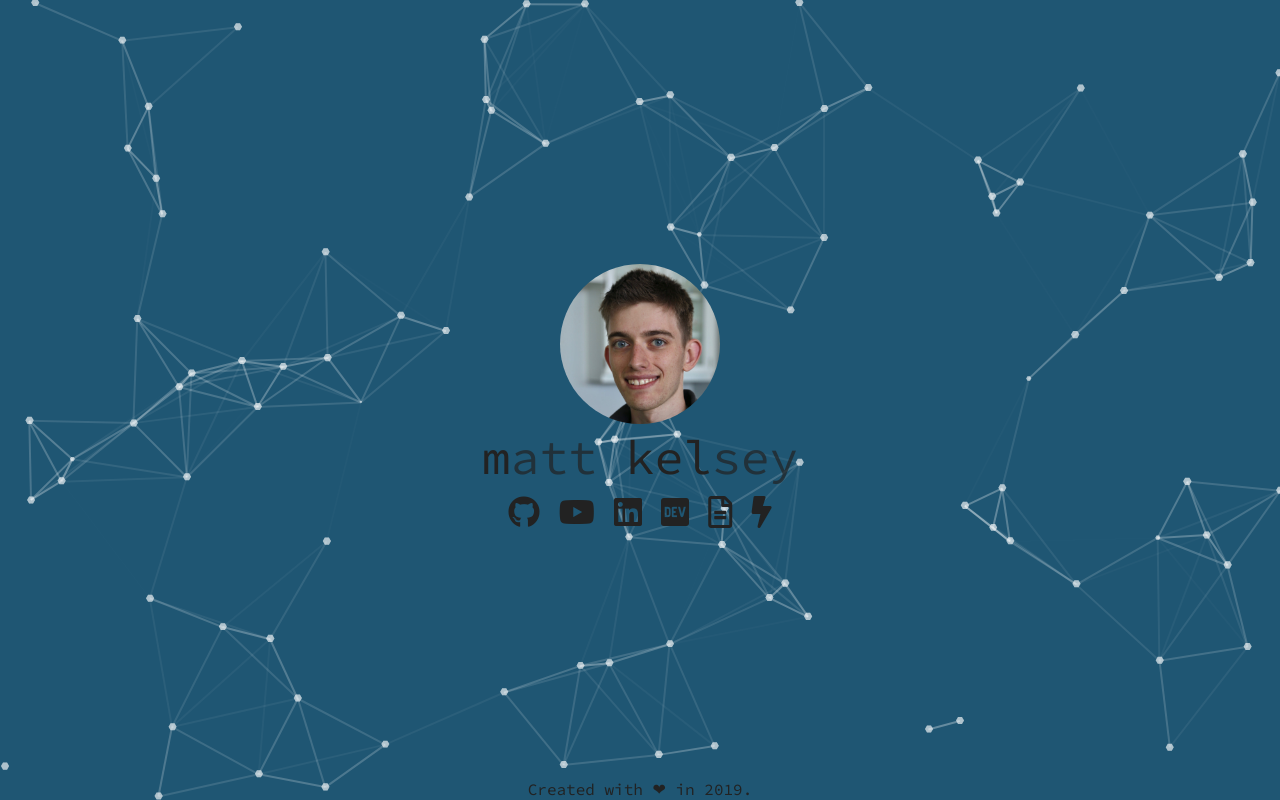
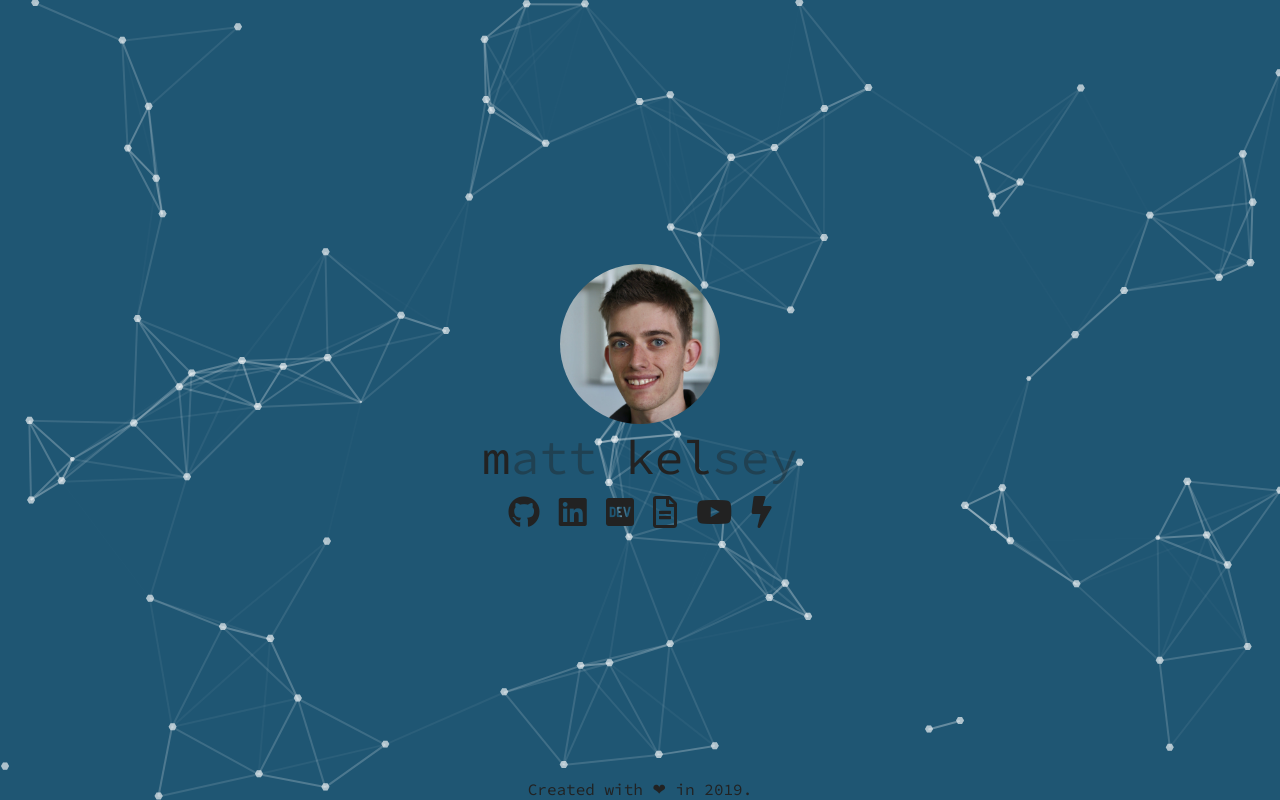
Before and after one commit to mattkelsey/mkel, a plain HTML site: page index.html in a window 1280 px wide. Drawn offline with nearby package versions, Linux system fonts and the light colour scheme.

Commit message:
Small tweaks

```diff
--- a/css/main.css
+++ b/css/main.css
@@ -135,7 +135,7 @@ a {
 }
 
 .low-opacity {
-    opacity: .7;
+    opacity: .4;
 }
 
 .lower-text {
--- a/index.html
+++ b/index.html
@@ -12,7 +12,7 @@
   <link rel="apple-touch-icon" href="icon.png">
   <!-- Place favicon.ico in the root directory -->
 
-  <link rel="shortcut icon" type="image/x-icon" href="favicon.ico"/>
+  <link rel="shortcut icon" type="image/x-icon" href="/favicon.ico"/>
   <link rel="stylesheet" href="css/normalize.css">
   <link rel="stylesheet" href="css/main.css">
   <link href="https://fonts.googleapis.com/css?family=Source+Code+Pro" rel="stylesheet">
@@ -48,14 +48,14 @@
     </div>
     <div class="icons">
         <a href="https://github.com/mattkelsey" target="_blank"><i class="fab fa-github"></i></a>
-        <a href="https://www.youtube.com/channel/UC0vFPEs_1WLdsI2nPFBG5MQ" target="_blank">
-            <i class="fab fa-youtube"></i></a>
-        <a href="https://linkedin.com/in/mkel" target="_blank">
+       <a href="https://linkedin.com/in/mkel" target="_blank">
             <i class="fab fa-linkedin"></i></a>
         <a href="https://devpost.com/mattkelsey" target="_blank">
             <i class="fab fa-dev"></i></a>
         <a href="https://mkel.dev/resume.pdf" target="_blank">
             <i class="far fa-file-alt"></i></a>
+        <a href="https://www.youtube.com/channel/UC0vFPEs_1WLdsI2nPFBG5MQ" target="_blank">
+            <i class="fab fa-youtube"></i></a>
         <a href="http://ev.mkindustries.net/" target="_blank">
             <i class="fas fa-bolt"></i></a>
     </div>
```
Also changed, not shown: 1 other file.
